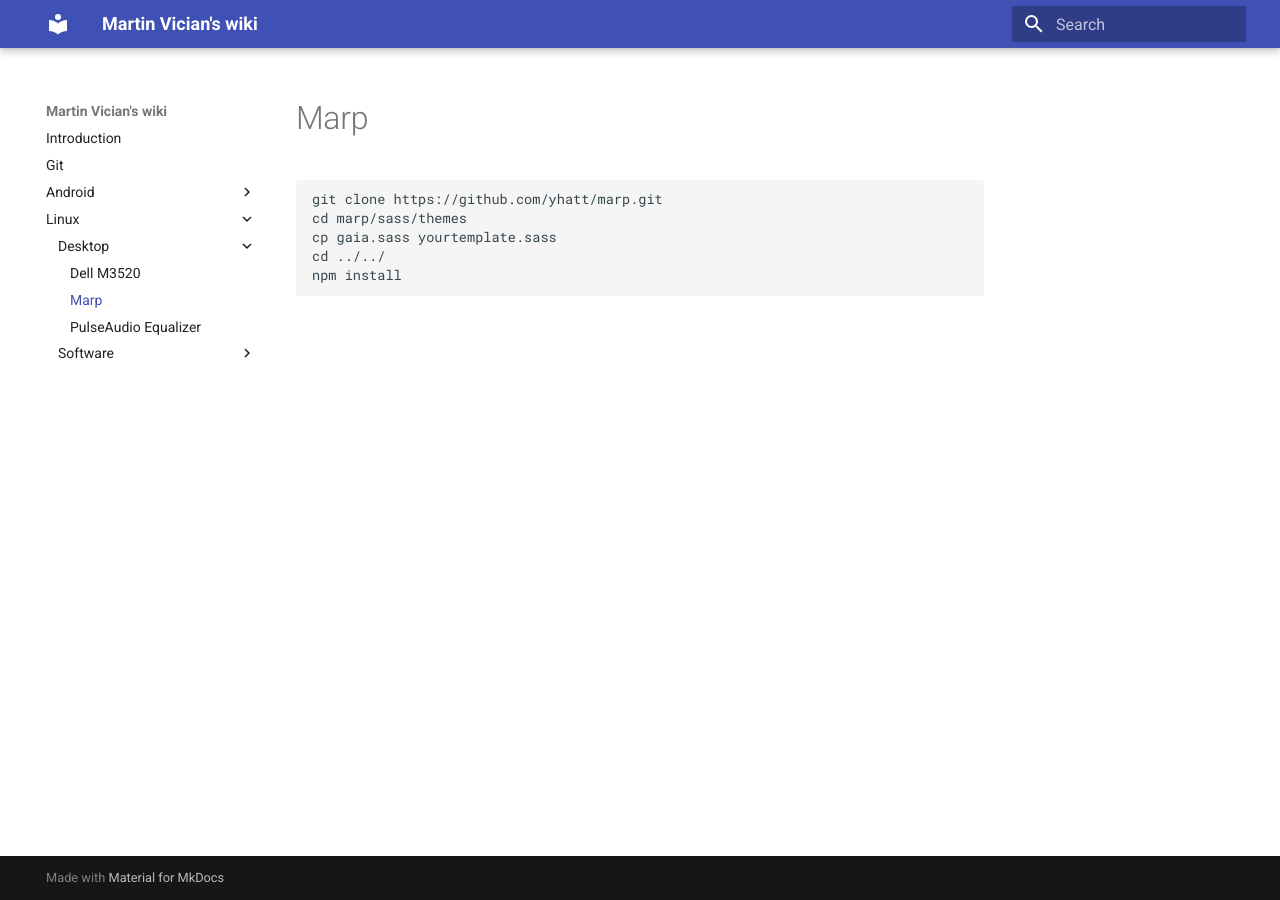
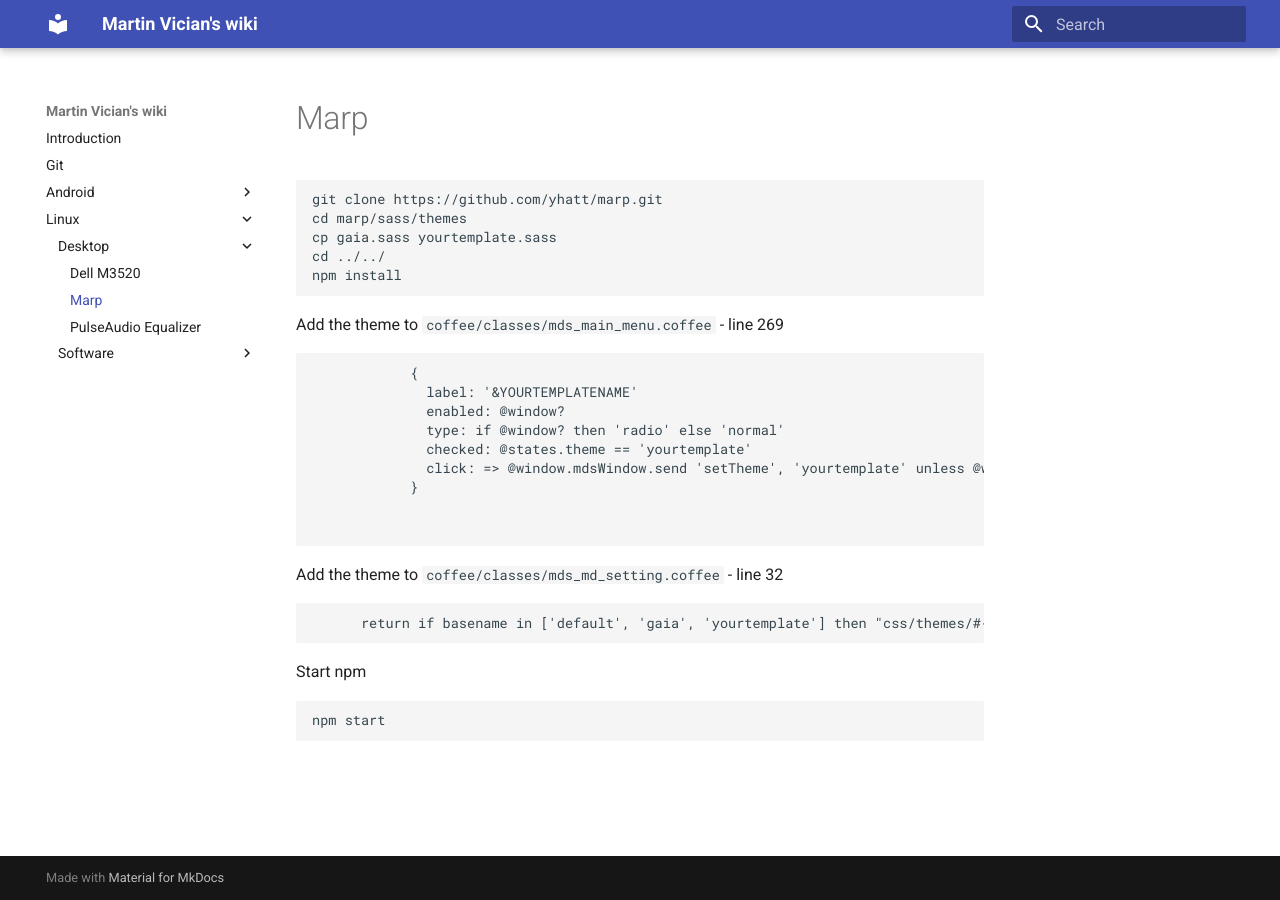
Before and after one commit to vician/wiki, an MkDocs documentation site: the page built from docs/Linux/Desktop/Marp.md, in a window 1280 px wide. Built offline with MkDocs 1.6.1 and Material for MkDocs 9.7.7, drawn with Linux system fonts in a browser that asks for light colours.

Commit message:
Update Marp.md

````diff
--- a/docs/Linux/Desktop/Marp.md
+++ b/docs/Linux/Desktop/Marp.md
@@ -7,3 +7,28 @@ cp gaia.sass yourtemplate.sass
 cd ../../
 npm install
 ```
+
+Add the theme to `coffee/classes/mds_main_menu.coffee` - line 269
+
+```coffee
+            {
+              label: '&YOURTEMPLATENAME'
+              enabled: @window?
+              type: if @window? then 'radio' else 'normal'
+              checked: @states.theme == 'yourtemplate'
+              click: => @window.mdsWindow.send 'setTheme', 'yourtemplate' unless @window.mdsWindow.freeze
+            }
+
+
+```
+
+Add the theme to `coffee/classes/mds_md_setting.coffee` - line 32
+
+```coffee
+      return if basename in ['default', 'gaia', 'yourtemplate'] then "css/themes/#{basename}.css" else null
+```
+
+Start npm
+```bash
+npm start
+```
````
